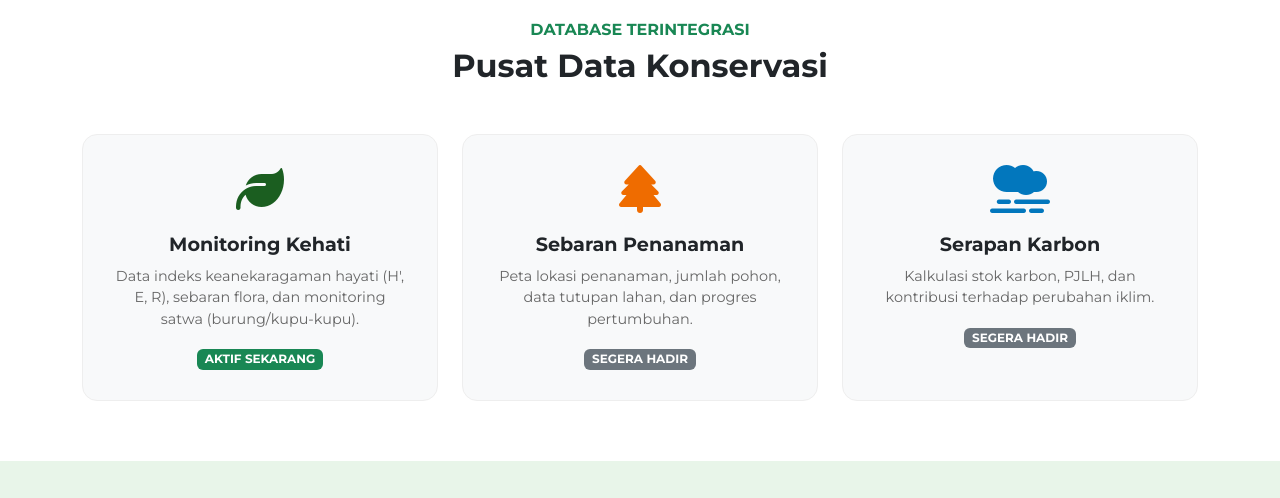
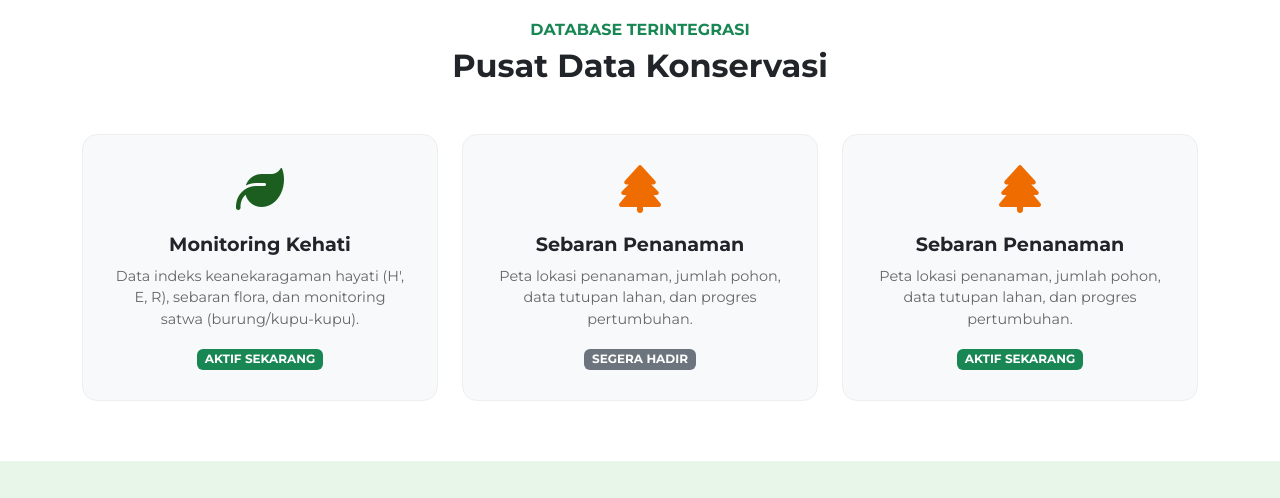
Before and after one commit to sekolakonangindonesia-prog/rejoso-biodiversity, a plain HTML site: page index.html in a window 1280 px wide. Shown: the part 840-1338 px from the top of the page. Drawn offline with nearby package versions, Linux system fonts and the light colour scheme.

Commit message:
Update index.html

```diff
--- a/index.html
+++ b/index.html
@@ -138,13 +138,14 @@
 
                 <!-- Card 3: Karbon (Future) -->
                 <div class="col-md-4">
-                    <div class="menu-card" onclick="alert('Modul Hitungan Karbon akan segera hadir!')">
-                        <i class="fas fa-smog menu-icon" style="color: #0277bd;"></i>
-                        <h3 class="menu-title">Serapan Karbon</h3>
-                        <p class="menu-desc">Kalkulasi stok karbon, PJLH, dan kontribusi terhadap perubahan iklim.</p>
-                        <span class="badge bg-secondary">SEGERA HADIR</span>
-                    </div>
+                    <div class="menu-card" onclick="window.location.href='planting.html'">
+                    <i class="fas fa-tree menu-icon" style="color: #ef6c00;"></i>
+                    <h3 class="menu-title">Sebaran Penanaman</h3>
+                    <p class="menu-desc">Peta lokasi penanaman, jumlah pohon, data tutupan lahan, dan progres pertumbuhan.</p>
+                    <!-- Ubah Badge jadi Hijau -->
+                    <span class="badge bg-success">AKTIF SEKARANG</span>
                 </div>
+            </div>
             </div>
         </div>
     </div>
```
